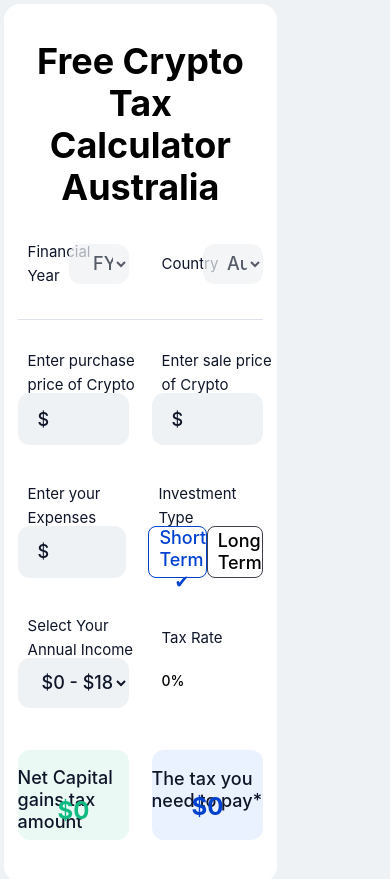
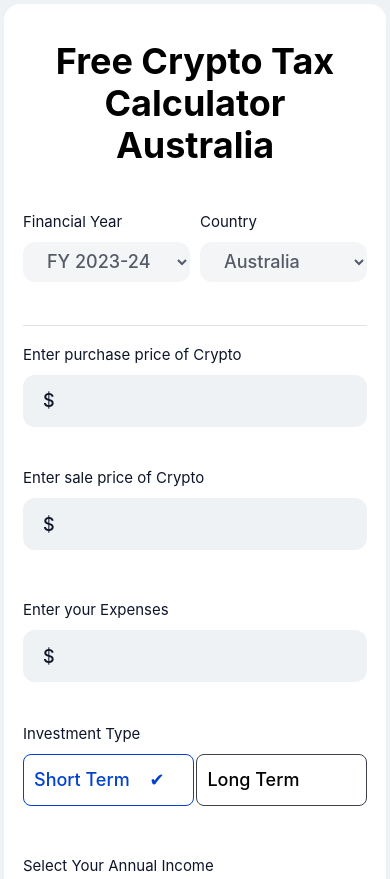
Before and after one commit to ShubhaamTiwary/Koinx-Assignment, a React (Create React App) app: page / in a window 390 px wide. Shown: the top 879 px of the page. Built offline with nearby package versions, Linux system fonts and the light colour scheme; the HTML template or start-up script is replaced by a standard one.

Commit message:
responsive

```diff
--- a/src/App.css
+++ b/src/App.css
@@ -244,3 +244,49 @@ input:focus {
 #block::after {
   border: none;
 }
+
+@media (max-width: 768px) {
+  .calculator{
+    width: 98%;
+    justify-content: center;
+  }
+  .row2{
+    display: block;
+  }
+  .left{
+    display: block;
+    width: 100%;
+    padding-left: 0%;
+  }
+  .row #block-div{
+    width: 100%;
+  }
+  .row #block{
+    width: 100%;
+    margin-left: 0;
+  }
+  #text{
+    width: 100%;
+  }
+  .right{
+    display: block;
+    width: 100%;
+    padding-left:0%;
+  }
+  #text{
+    margin-left: 0%;
+  }
+  .row2 .right{
+    justify-content: left;
+    margin-left: 0px;
+  }
+  .block-div-end-right{
+    margin-top: 10px;
+  }
+  .left{
+    margin-bottom: 4vh;
+  }
+  .row{
+    margin-bottom: 1vh;
+  }
+}
```
